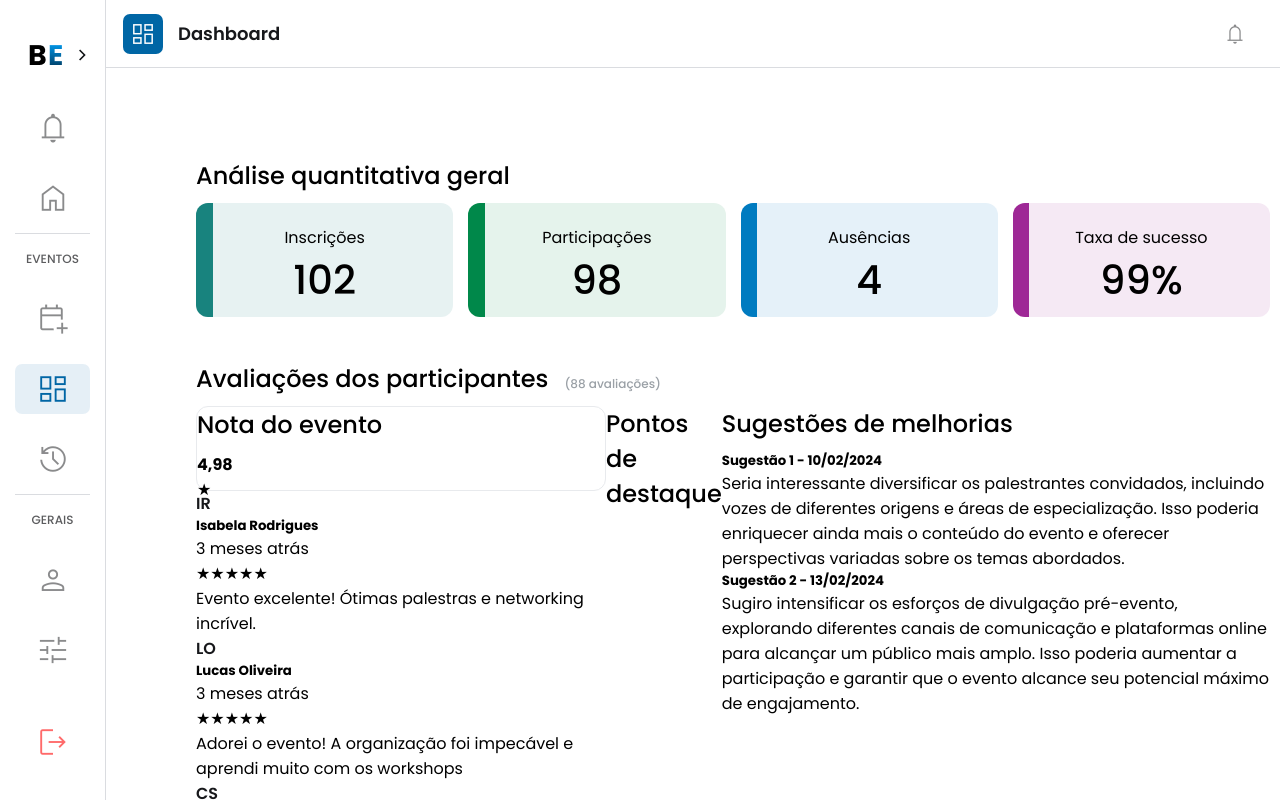
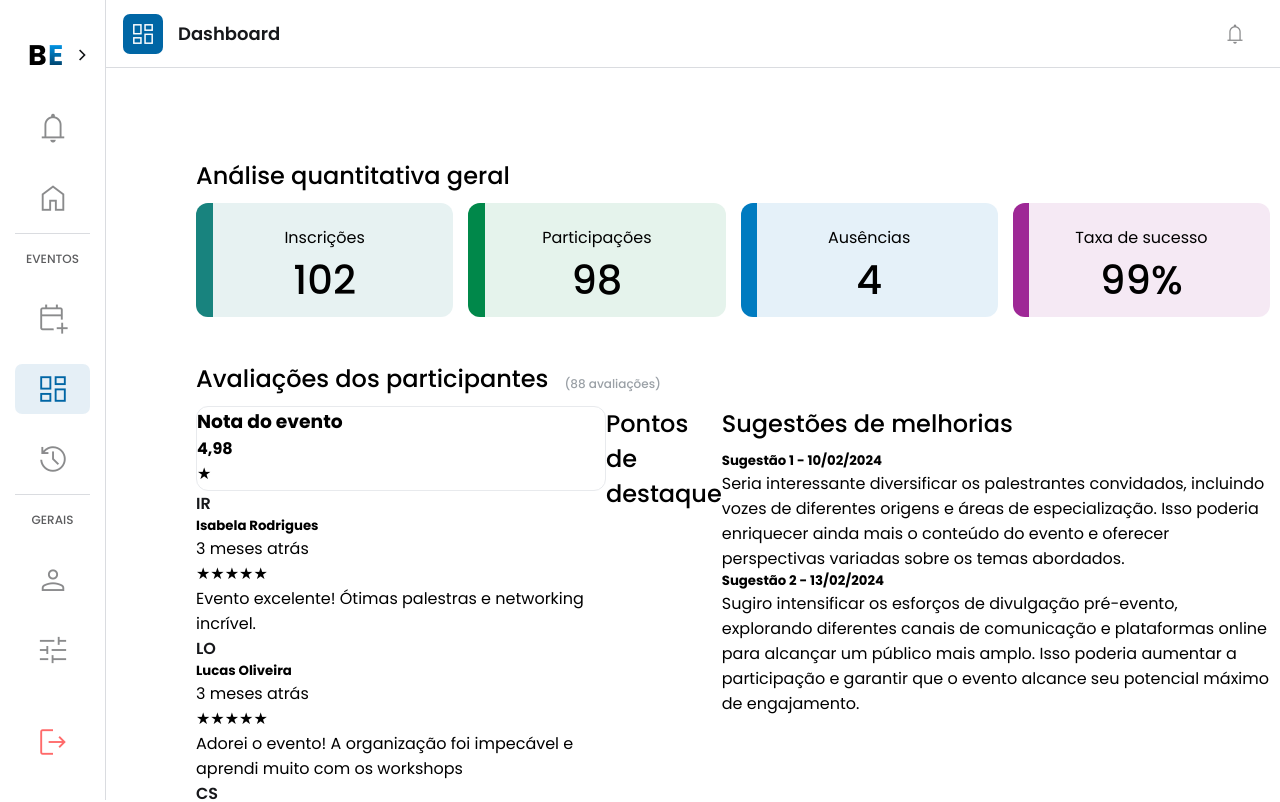
Before and after one commit to EsyProject/EsyFrontend, a React (Vite) app: page /dashboard in a window 1280 px wide. Shown: the top 802 px of the page. Built offline with nearby package versions, Linux system fonts and the light colour scheme.

Commit message:
feat: adding classes for title configuration

```diff
--- a/src/pages/Dashboard/Dashboard.jsx
+++ b/src/pages/Dashboard/Dashboard.jsx
@@ -61,7 +61,7 @@ const Dashboard = () => {
               <div className="event-reviews">
                 <div className="event-note">
                   <div className="note-content">
-                    <h2>Nota do evento</h2>
+                    <h3>Nota do evento</h3>
                     <h4>4,98</h4>
                     <span>★</span>
                   </div>
```
